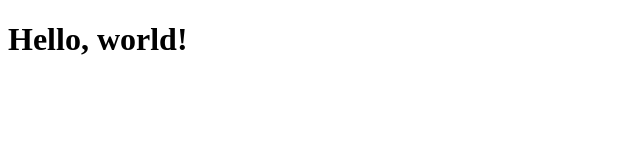
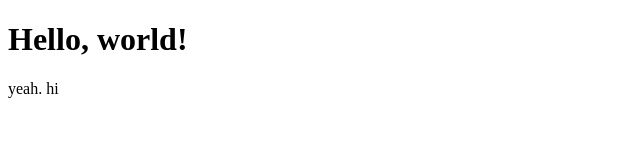
Before and after one commit to nab-03/studbud, a website: page public/index.html in a window 1280 px wide. Shown: the full height of the page, 0-640 px from the left. Drawn offline with Linux system fonts and the light colour scheme.

Commit message:
added package.json files

```diff
--- a/public/index.html
+++ b/public/index.html
@@ -8,5 +8,6 @@
 </head>
 <body>
   <h1>Hello, world!</h1>
+  <p> yeah. hi</p>
 </body>
 </html>
```
Also changed, not shown: package.json (+22 -3 lines), 1 other file.
